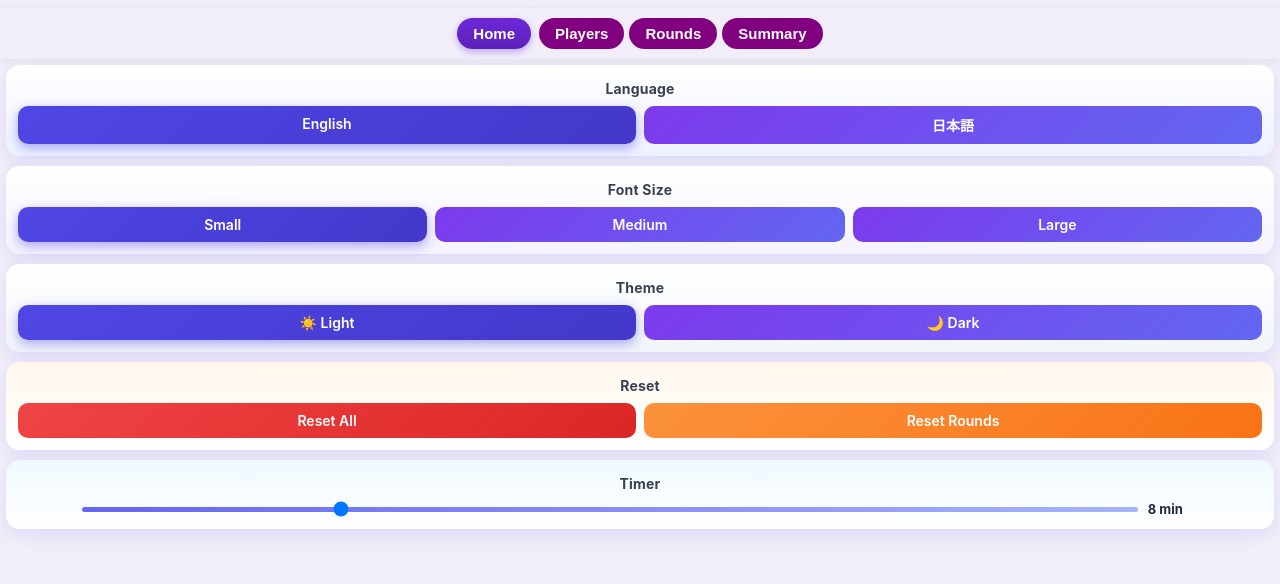
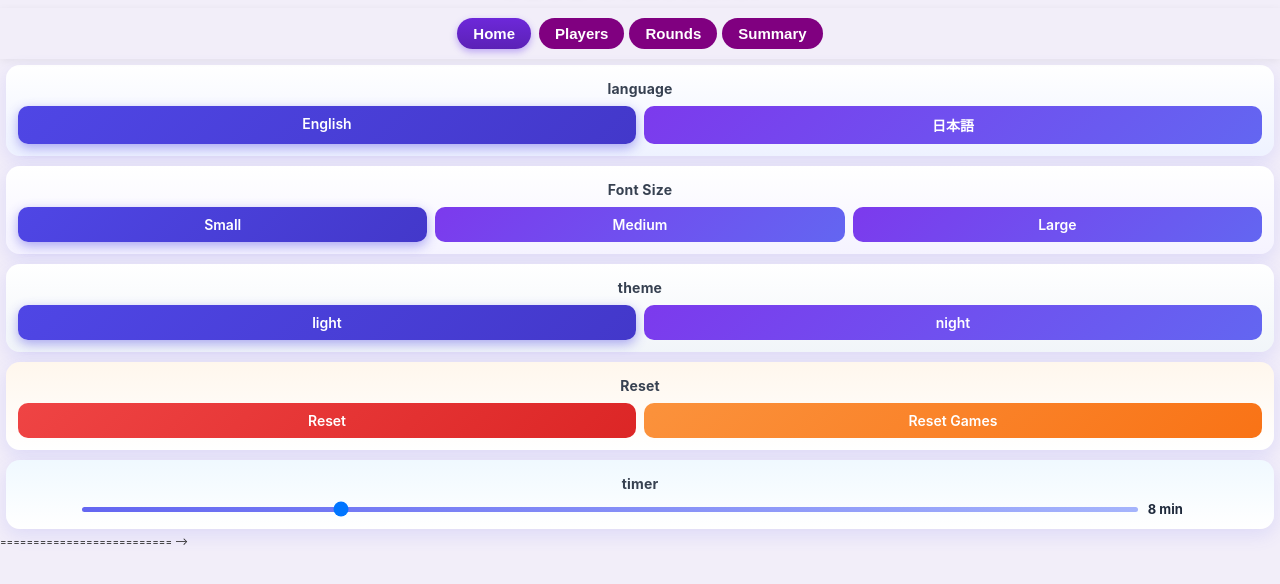
Before and after one commit to samkarikalan/Badminton-Games, a plain HTML site: page KariBRRApp.html in a window 1280 px wide. Shown: the part 54-638 px from the top of the page. Drawn offline with Linux system fonts and the light colour scheme.

Commit message:
Update KariBRRApp.html

```diff
--- a/KariBRRApp.html
+++ b/KariBRRApp.html
@@ -49,7 +49,7 @@
 
     <!-- Language -->
     <div class="settings-card card-language">
-      <div class="sec">Language</div>
+      <div class="sec" data-i18n="language"></div>
       <div class="row">
         <div class="btn active" id="lang_en" onclick="setLanguage('en')">English</div>
         <div class="btn" id="lang_jp" onclick="setLanguage('jp')">日本語</div>
@@ -58,37 +58,44 @@
 
     <!-- Font Size -->
     <div class="settings-card card-font">
-      <div class="sec">Font Size</div>
+      <div class="sec" data-i18n="fontSize"></div>
       <div class="row">
-        <div class="btn active" id="font_small" onclick="setFontSize('small')">Small</div>
-        <div class="btn" id="font_medium" onclick="setFontSize('medium')">Medium</div>
-        <div class="btn" id="font_large" onclick="setFontSize('large')">Large</div>
+        <div class="btn active" id="font_small" onclick="setFontSize('small')" data-i18n="small"></div>
+        <div class="btn" id="font_medium" onclick="setFontSize('medium')" data-i18n="medium"></div>
+        <div class="btn" id="font_large" onclick="setFontSize('large')" data-i18n="large"></div>
       </div>
     </div>
 
     <!-- Theme -->
     <div class="settings-card card-theme">
-      <div class="sec">Theme</div>
+      <div class="sec" data-i18n="theme"></div>
       <div class="row">
-        <div class="btn active" id="theme_light" onclick="setTheme('light')">☀️ Light</div>
-        <div class="btn" id="theme_dark" onclick="setTheme('dark')">🌙 Dark</div>
+        <div class="btn active" id="theme_light" onclick="setTheme('light')" data-i18n="light"></div>
+        <div class="btn" id="theme_dark" onclick="setTheme('dark')" data-i18n="night"></div>
       </div>
     </div>
 
     <!-- Reset -->
     <div class="settings-card card-reset">
-      <div class="sec">Reset</div>
+      <div class="sec" data-i18n="reset"></div>
       <div class="row">
-        <div class="btn danger" onclick="ResetAll()">Reset All</div>
-        <div class="btn warn" onclick="resetRounds()">Reset Rounds</div>
+        <div class="btn danger" onclick="ResetAll()" data-i18n="resetAll"></div>
+        <div class="btn warn" onclick="resetRounds()" data-i18n="resetExcept"></div>
       </div>
     </div>
 
     <!-- Timer -->
     <div class="settings-card card-timer">
-      <div class="sec">Timer</div>
+      <div class="sec" data-i18n="timer"></div>
       <div class="timer-slider">
-        <input type="range" id="timerInput" min="1" max="30" value="8" oninput="updateSliderLabel()">
+        <input
+          type="range"
+          id="timerInput"
+          min="1"
+          max="30"
+          value="8"
+          oninput="updateSliderLabel()"
+        >
         <span id="sliderValue">8 min</span>
       </div>
     </div>
@@ -96,7 +103,7 @@
   </div>
 
 </div>
-<!-- ============================= -->
+  ========================== -->
 <!--           PAGE 1              -->
 <!--         Players Page          -->
 <!-- ============================= -->
```
